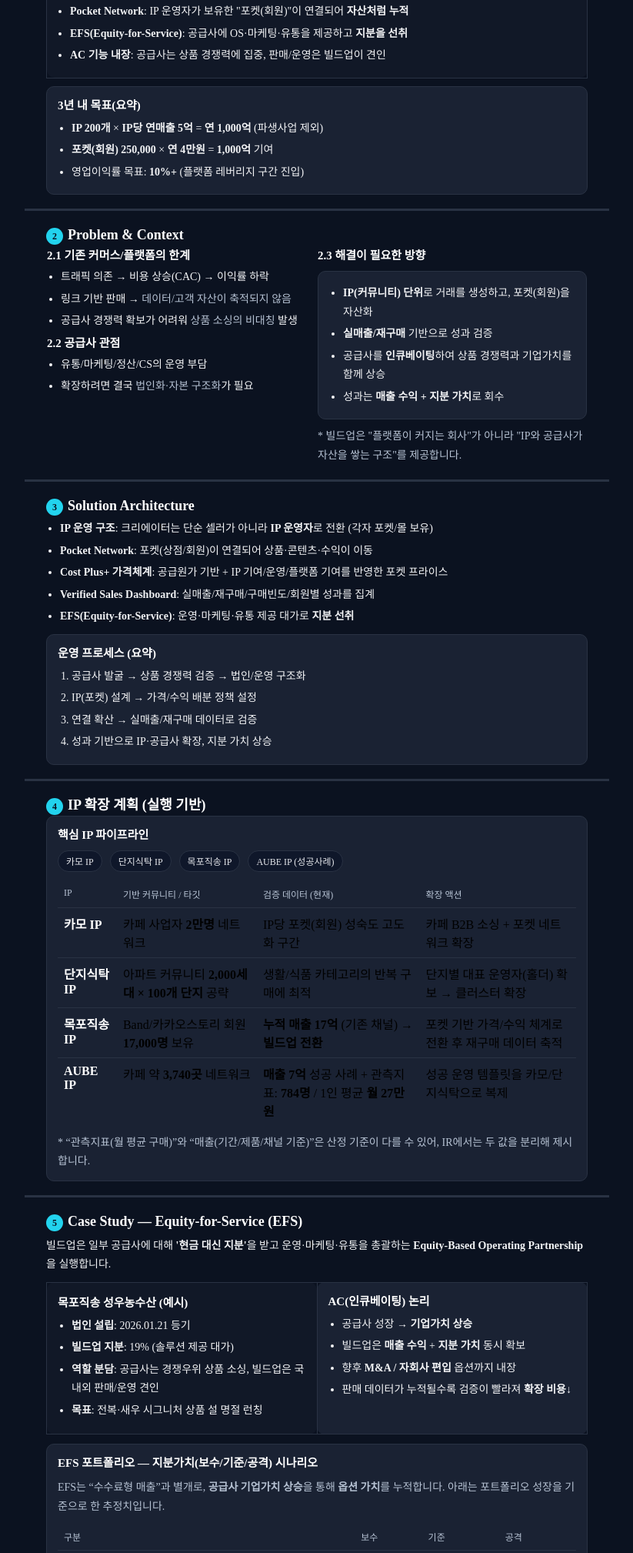
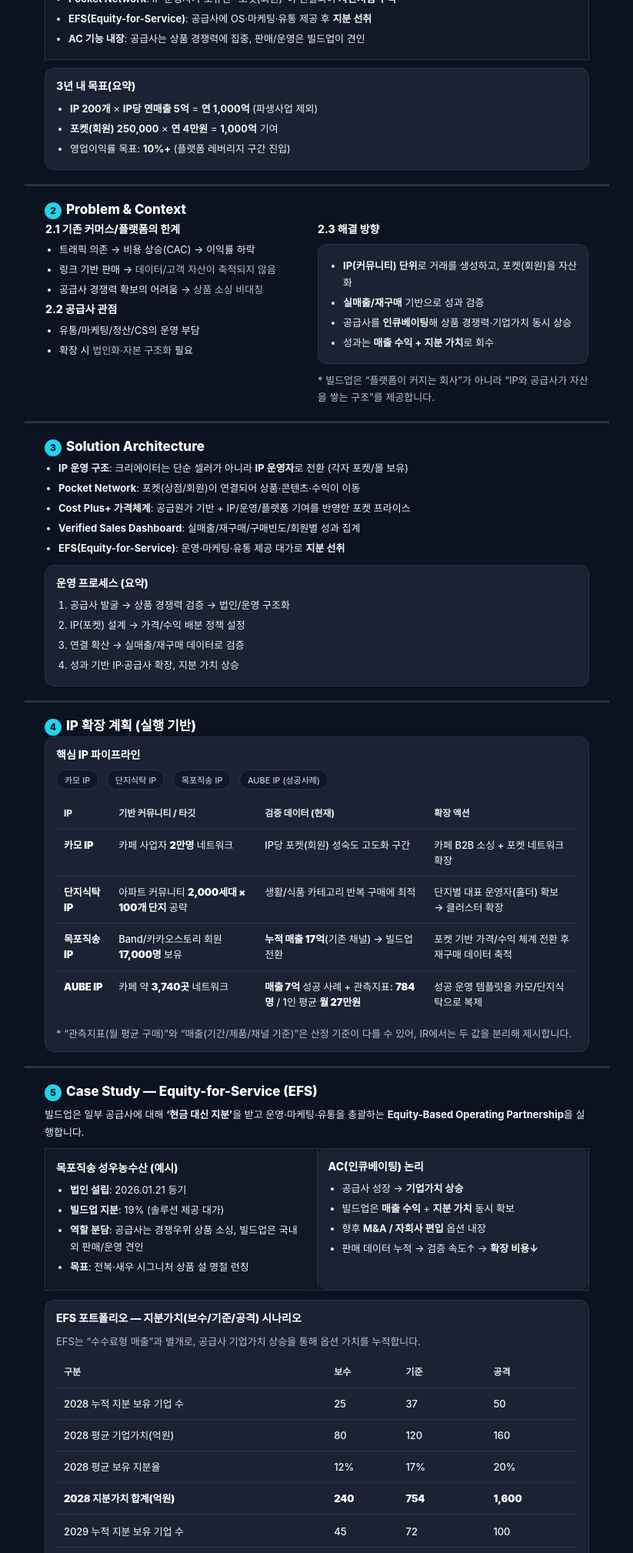
Before and after one commit to Buildeup/buildeup4_ir, a plain HTML site: page index.html in a window 1280 px wide. Shown: the part 387-2405 px from the top of the page at 77% size, without its empty margins (228-1051 px from the left). Drawn offline with Linux system fonts and the light colour scheme.

Commit message:
Update index.html

```diff
--- a/index.html
+++ b/index.html
@@ -3,35 +3,82 @@
 <head>
   <meta charset="utf-8">
   <meta name="viewport" content="width=device-width,initial-scale=1">
-  <title>빌드업 4.0 — IP Commerce Infrastructure & Equity-for-Service IR (Stibee Dark v3.2)</title>
+  <title>빌드업 4.0 — IP Commerce Infrastructure & Equity-for-Service IR (Stibee Dark v3.3)</title>
   <style>
-    body{margin:0;padding:0;background:#0b1220;-webkit-text-size-adjust:100%;-ms-text-size-adjust:100%}
+    /* ===== Base (dark, email-safe) ===== */
+    body{
+      margin:0;padding:0;background:#0b1220;
+      -webkit-text-size-adjust:100%;-ms-text-size-adjust:100%;
+      color:#f3f4f6;
+      font-family:-apple-system,BlinkMacSystemFont,"Segoe UI",Roboto,"Noto Sans KR","Apple SD Gothic Neo","Malgun Gothic",Arial,sans-serif;
+    }
     table{border-collapse:collapse;border-spacing:0}
     img{border:0;display:block;line-height:0}
     a{color:#22d3ee;text-decoration:none}
-    .h1{font-size:26px;line-height:1.35;font-weight:700;color:#ffffff}
-    .h2{font-size:18px;line-height:1.5;font-weight:700;color:#ffffff}
-    .h3{font-size:15px;line-height:1.6;font-weight:700;color:#ffffff}
-    .txt{font-size:14px;line-height:1.75;color:#f3f4f6}
+
+    /* ===== Type ===== */
+    .h1{font-size:24px;line-height:1.35;font-weight:800;color:#ffffff}
+    .h2{font-size:17px;line-height:1.5;font-weight:800;color:#ffffff}
+    .h3{font-size:14px;line-height:1.6;font-weight:800;color:#ffffff}
+    .txt{font-size:13px;line-height:1.7;color:#f3f4f6}
     .muted{color:#b6c2d3}
-    .container{max-width:760px;background:#0b1220;border-radius:10px;overflow:hidden}
-    .section{padding:18px 28px}
+
+    /* ===== Layout / Components ===== */
+    .container{max-width:760px;background:#0b1220;border-radius:12px;overflow:hidden}
+    .section{padding:18px 26px}
     .hr{height:1px;background:#293243}
     .tag{display:inline-block;font-size:11px;color:#22d3ee;border:1px solid #22d3ee;padding:4px 8px;border-radius:999px}
-    .kpi{border:1px solid #293243;border-radius:10px;padding:12px;background:#111827}
-    .box{border:1px solid #293243;border-radius:10px;background:#1a2233}
-    .num{display:inline-block;width:22px;height:22px;line-height:22px;text-align:center;border-radius:999px;background:#22d3ee;color:#0b1220;font-size:12px;font-weight:700;margin-right:6px}
+    .kpi{border:1px solid #293243;border-radius:12px;padding:12px;background:#111827;color:#f3f4f6}
+    .box{border:1px solid #293243;border-radius:12px;background:#1a2233;color:#f3f4f6}
+    .num{display:inline-block;width:22px;height:22px;line-height:22px;text-align:center;border-radius:999px;background:#22d3ee;color:#0b1220;font-size:12px;font-weight:800;margin-right:6px}
     .grid2 td{vertical-align:top;width:50%}
     .list{margin:0 0 0 18px;padding:0}
     .list li{margin:4px 0}
     .chip{display:inline-block;padding:8px 12px;border-radius:999px;border:1px solid #22d3ee;color:#22d3ee;font-size:13px}
     .badge{display:inline-block;font-size:12px;padding:3px 8px;border-radius:8px;border:1px solid #293243;background:#0f172a;color:#e5e7eb;margin-right:6px}
+
+    /* ===== Chips (IP tags) ===== */
+    .pill{
+      display:inline-block;
+      font-size:11px;
+      padding:4px 10px;
+      border-radius:999px;
+      border:1px solid #293243;
+      background:#0f172a;
+      color:#e5e7eb;
+      margin-right:6px;
+      margin-bottom:6px;
+    }
+
+    /* ===== Tables (fix: always readable, smaller) ===== */
     .t{border-collapse:collapse;width:100%}
-    .t td{padding:8px;border-bottom:1px solid #293243;vertical-align:top}
-    .t .th{color:#b6c2d3;font-size:12px}
-    .t .strong{font-weight:700;color:#ffffff}
+    .t td,.t th{
+      padding:10px 10px;
+      border-bottom:1px solid #293243;
+      vertical-align:top;
+      color:#f3f4f6;
+      font-size:13px;
+      line-height:1.55;
+      font-weight:500;
+      letter-spacing:-0.1px;
+    }
+    .t th{
+      color:#e5e7eb;
+      font-size:12px;
+      font-weight:800;
+    }
+    .t .th{color:#e5e7eb;font-size:12px;font-weight:800}
+    .t .strong{font-weight:900;color:#ffffff;font-size:13px}
     .t .last td{border-bottom:0}
-    .pill{display:inline-block;font-size:12px;padding:4px 10px;border-radius:999px;border:1px solid #293243;background:#0f172a;color:#e5e7eb;margin-right:6px;margin-bottom:6px}
+
+    /* ===== Appendix (light) ===== */
+    .appendix{
+      background:#f8fafc;
+      color:#111827;
+      padding:18px 26px;
+    }
+    .appendix p{margin:0;font-size:13px;line-height:1.7;color:#111827}
+    .appendix .foot{margin:10px 0 0;font-size:12px;color:#4b5563}
   </style>
 </head>
 <body>
@@ -42,7 +89,7 @@
 
           <!-- Cover -->
           <tr>
-            <td style="padding:26px 28px 22px;">
+            <td style="padding:26px 26px 20px;">
               <div class="tag">INVESTOR / PARTNER REPORT</div>
               <div style="height:8px"></div>
               <div class="h1" style="margin:0 0 8px">빌드업 4.0 — IP 커머스 인프라 & 공급사 인큐베이팅(AC) 엔진</div>
@@ -61,7 +108,7 @@
             <td class="section">
               <div class="h2"><span class="num">1</span>Executive Summary</div>
               <p class="txt" style="margin:8px 0 10px">
-                빌드업 4.0은 <strong>'콘텐츠/커뮤니티(IP)'를 거래 엔진으로 바꾸는 커머스 운영 OS</strong>입니다.
+                빌드업 4.0은 <strong>‘콘텐츠/커뮤니티(IP)’를 거래 엔진으로 바꾸는 커머스 운영 OS</strong>입니다.
                 단순 판매 대행이 아니라, <strong>IP 운영(포켓)</strong>과 <strong>공급사 인큐베이팅</strong>을 결합해
                 <strong>매출 수익 + 지분 수익</strong>을 동시에 회수합니다.
               </p>
@@ -72,8 +119,8 @@
                     <div class="h3">핵심 가치 제안 (VC 관점)</div>
                     <ul class="list txt">
                       <li><strong>Verified Sales</strong>: 체험·추천이 아닌 <strong>실매출/재구매 데이터</strong>로 검증되는 성장</li>
-                      <li><strong>Pocket Network</strong>: IP 운영자가 보유한 "포켓(회원)"이 연결되어 <strong>자산처럼 누적</strong></li>
-                      <li><strong>EFS(Equity-for-Service)</strong>: 공급사에 OS·마케팅·유통을 제공하고 <strong>지분을 선취</strong></li>
+                      <li><strong>Pocket Network</strong>: IP 운영자가 보유한 “포켓(회원)”이 연결되어 <strong>자산처럼 누적</strong></li>
+                      <li><strong>EFS(Equity-for-Service)</strong>: 공급사에 OS·마케팅·유통 제공 후 <strong>지분 선취</strong></li>
                       <li><strong>AC 기능 내장</strong>: 공급사는 상품 경쟁력에 집중, 판매/운영은 빌드업이 견인</li>
                     </ul>
                   </td>
@@ -103,28 +150,28 @@
                     <ul class="list">
                       <li>트래픽 의존 → 비용 상승(CAC) → 이익률 하락</li>
                       <li>링크 기반 판매 → <span class="muted">데이터/고객 자산이 축적되지 않음</span></li>
-                      <li>공급사 경쟁력 확보가 어려워 <span class="muted">상품 소싱의 비대칭</span> 발생</li>
+                      <li>공급사 경쟁력 확보의 어려움 → <span class="muted">상품 소싱 비대칭</span></li>
                     </ul>
 
                     <div class="h3">2.2 공급사 관점</div>
                     <ul class="list">
                       <li>유통/마케팅/정산/CS의 운영 부담</li>
-                      <li>확장하려면 결국 <span class="muted">법인화·자본 구조화</span>가 필요</li>
+                      <li>확장 시 <span class="muted">법인화·자본 구조화</span> 필요</li>
                     </ul>
                   </td>
                   <td class="txt">
-                    <div class="h3">2.3 해결이 필요한 방향</div>
+                    <div class="h3">2.3 해결 방향</div>
                     <div class="box" style="padding:12px 14px;margin-top:8px">
                       <ul class="list">
                         <li><strong>IP(커뮤니티) 단위</strong>로 거래를 생성하고, 포켓(회원)을 자산화</li>
                         <li><strong>실매출/재구매</strong> 기반으로 성과 검증</li>
-                        <li>공급사를 <strong>인큐베이팅</strong>하여 상품 경쟁력과 기업가치를 함께 상승</li>
+                        <li>공급사를 <strong>인큐베이팅</strong>해 상품 경쟁력·기업가치 동시 상승</li>
                         <li>성과는 <strong>매출 수익 + 지분 가치</strong>로 회수</li>
                       </ul>
                     </div>
 
                     <p class="txt muted" style="margin:10px 0 0">
-                      * 빌드업은 "플랫폼이 커지는 회사"가 아니라 "IP와 공급사가 자산을 쌓는 구조"를 제공합니다.
+                      * 빌드업은 “플랫폼이 커지는 회사”가 아니라 “IP와 공급사가 자산을 쌓는 구조”를 제공합니다.
                     </p>
                   </td>
                 </tr>
@@ -140,8 +187,8 @@
               <ul class="list txt">
                 <li><strong>IP 운영 구조</strong>: 크리에이터는 단순 셀러가 아니라 <strong>IP 운영자</strong>로 전환 (각자 포켓/몰 보유)</li>
                 <li><strong>Pocket Network</strong>: 포켓(상점/회원)이 연결되어 상품·콘텐츠·수익이 이동</li>
-                <li><strong>Cost Plus+ 가격체계</strong>: 공급원가 기반 + IP 기여/운영/플랫폼 기여를 반영한 포켓 프라이스</li>
-                <li><strong>Verified Sales Dashboard</strong>: 실매출/재구매/구매빈도/회원별 성과를 집계</li>
+                <li><strong>Cost Plus+ 가격체계</strong>: 공급원가 기반 + IP/운영/플랫폼 기여를 반영한 포켓 프라이스</li>
+                <li><strong>Verified Sales Dashboard</strong>: 실매출/재구매/구매빈도/회원별 성과 집계</li>
                 <li><strong>EFS(Equity-for-Service)</strong>: 운영·마케팅·유통 제공 대가로 <strong>지분 선취</strong></li>
               </ul>
 
@@ -151,14 +198,14 @@
                   <li>공급사 발굴 → 상품 경쟁력 검증 → 법인/운영 구조화</li>
                   <li>IP(포켓) 설계 → 가격/수익 배분 정책 설정</li>
                   <li>연결 확산 → 실매출/재구매 데이터로 검증</li>
-                  <li>성과 기반으로 IP·공급사 확장, 지분 가치 상승</li>
+                  <li>성과 기반 IP·공급사 확장, 지분 가치 상승</li>
                 </ol>
               </div>
             </td>
           </tr>
           <tr><td class="hr"></td></tr>
 
-          <!-- NEW: IP Expansion Plan -->
+          <!-- IP Expansion Plan -->
           <tr>
             <td class="section">
               <div class="h2"><span class="num">4</span>IP 확장 계획 (실행 기반)</div>
@@ -175,37 +222,37 @@
 
                 <table role="presentation" class="t">
                   <tr>
-                    <td class="th">IP</td>
-                    <td class="th">기반 커뮤니티 / 타깃</td>
-                    <td class="th">검증 데이터 (현재)</td>
-                    <td class="th">확장 액션</td>
+                    <th align="left">IP</th>
+                    <th align="left">기반 커뮤니티 / 타깃</th>
+                    <th align="left">검증 데이터 (현재)</th>
+                    <th align="left">확장 액션</th>
                   </tr>
 
                   <tr>
                     <td class="strong">카모 IP</td>
-                    <td>카페 사업자 <strong>2만명</strong> 네트워크</td>
+                    <td>카페 사업자 <span class="strong">2만명</span> 네트워크</td>
                     <td>IP당 포켓(회원) 성숙도 고도화 구간</td>
                     <td>카페 B2B 소싱 + 포켓 네트워크 확장</td>
                   </tr>
 
                   <tr>
                     <td class="strong">단지식탁 IP</td>
-                    <td>아파트 커뮤니티 <strong>2,000세대 × 100개 단지</strong> 공략</td>
-                    <td>생활/식품 카테고리의 반복 구매에 최적</td>
+                    <td>아파트 커뮤니티 <span class="strong">2,000세대 × 100개 단지</span> 공략</td>
+                    <td>생활/식품 카테고리 반복 구매에 최적</td>
                     <td>단지별 대표 운영자(홀더) 확보 → 클러스터 확장</td>
                   </tr>
 
                   <tr>
                     <td class="strong">목포직송 IP</td>
-                    <td>Band/카카오스토리 회원 <strong>17,000명</strong> 보유</td>
-                    <td><strong>누적 매출 17억</strong> (기존 채널) → <strong>빌드업 전환</strong></td>
-                    <td>포켓 기반 가격/수익 체계로 전환 후 재구매 데이터 축적</td>
+                    <td>Band/카카오스토리 회원 <span class="strong">17,000명</span> 보유</td>
+                    <td><span class="strong">누적 매출 17억</span>(기존 채널) → 빌드업 전환</td>
+                    <td>포켓 기반 가격/수익 체계 전환 후 재구매 데이터 축적</td>
                   </tr>
 
                   <tr class="last">
                     <td class="strong">AUBE IP</td>
-                    <td>카페 약 <strong>3,740곳</strong> 네트워크</td>
-                    <td><strong>매출 7억</strong> 성공 사례 + 관측지표: <strong>784명</strong> / 1인 평균 <strong>월 27만원</strong></td>
+                    <td>카페 약 <span class="strong">3,740곳</span> 네트워크</td>
+                    <td><span class="strong">매출 7억</span> 성공 사례 + 관측지표: <span class="strong">784명</span> / 1인 평균 <span class="strong">월 27만원</span></td>
                     <td>성공 운영 템플릿을 카모/단지식탁으로 복제</td>
                   </tr>
                 </table>
@@ -219,12 +266,12 @@
 
           <tr><td class="hr"></td></tr>
 
-          <!-- Case Study: Equity-for-Service -->
+          <!-- EFS Case Study -->
           <tr>
             <td class="section">
               <div class="h2"><span class="num">5</span>Case Study — Equity-for-Service (EFS)</div>
               <p class="txt" style="margin:6px 0 10px">
-                빌드업은 일부 공급사에 대해 <strong>'현금 대신 지분'</strong>을 받고 운영·마케팅·유통을 총괄하는
+                빌드업은 일부 공급사에 대해 <strong>‘현금 대신 지분’</strong>을 받고 운영·마케팅·유통을 총괄하는
                 <strong>Equity-Based Operating Partnership</strong>을 실행합니다.
               </p>
 
@@ -244,27 +291,25 @@
                     <ul class="list txt">
                       <li>공급사 성장 → <strong>기업가치 상승</strong></li>
                       <li>빌드업은 <strong>매출 수익</strong> + <strong>지분 가치</strong> 동시 확보</li>
-                      <li>향후 <strong>M&A / 자회사 편입</strong> 옵션까지 내장</li>
-                      <li>판매 데이터가 누적될수록 검증이 빨라져 <strong>확장 비용↓</strong></li>
+                      <li>향후 <strong>M&A / 자회사 편입</strong> 옵션 내장</li>
+                      <li>판매 데이터 누적 → 검증 속도↑ → <strong>확장 비용↓</strong></li>
                     </ul>
                   </td>
                 </tr>
               </table>
 
-              <!-- UPDATED: 3-column scenarios -->
               <div class="box" style="padding:12px 14px;margin-top:12px">
                 <div class="h3" style="margin:0 0 8px">EFS 포트폴리오 — 지분가치(보수/기준/공격) 시나리오</div>
                 <p class="txt muted" style="margin:0 0 10px">
-                  EFS는 “수수료형 매출”과 별개로, <strong>공급사 기업가치 상승</strong>을 통해 <strong>옵션 가치</strong>를 누적합니다.
-                  아래는 포트폴리오 성장을 기준으로 한 추정치입니다.
+                  EFS는 “수수료형 매출”과 별개로, 공급사 기업가치 상승을 통해 옵션 가치를 누적합니다.
                 </p>
 
                 <table role="presentation" class="t">
                   <tr>
-                    <td class="th">구분</td>
-                    <td class="th">보수</td>
-                    <td class="th">기준</td>
-                    <td class="th">공격</td>
+                    <th align="left">구분</th>
+                    <th align="left">보수</th>
+                    <th align="left">기준</th>
+                    <th align="left">공격</th>
                   </tr>
 
                   <tr>
@@ -319,32 +364,25 @@
                 </table>
 
                 <div style="height:10px"></div>
-
-                <!-- UPDATED: one-liner for IR committee -->
                 <div class="kpi" style="margin-top:10px">
                   <div class="h3" style="margin:0 0 6px">IR 심의용 한 줄(회수 논리)</div>
                   <p class="txt" style="margin:0">
-                    <strong>빌드업은 ‘거래 수수료’로 현금흐름을 만들고, EFS 포트폴리오를 ‘지분 가치’로 키워
-                    M&A/지분매각/IPO 트랙에서 다중 회수(dual return)를 실행하는 커머스 기반 AC입니다.</strong>
+                    <strong>빌드업은 ‘거래 수수료’로 현금흐름을 만들고, EFS 포트폴리오를 ‘지분 가치’로 키워 M&A/지분매각/IPO 트랙에서 다중 회수(dual return)를 실행하는 커머스 기반 AC입니다.</strong>
                   </p>
                 </div>
 
                 <div style="height:10px"></div>
                 <div class="h3" style="margin:0 0 6px">회수 시나리오 (예시)</div>
                 <ul class="list txt">
-                  <li><strong>M&A</strong>: 성장·검증된 공급사를 빌드업 자회사로 편입하여 밸류체인 내재화</li>
-                  <li><strong>지분 매각</strong>: 기업가치 상승 구간에서 전략적 투자자/재무적 투자자에게 일부 회수</li>
-                  <li><strong>IPO/프로젝트 파이낸싱</strong>: 카테고리 리더 공급사의 상장·금융 구조화 트랙 지원</li>
+                  <li><strong>M&A</strong>: 성장·검증된 공급사를 빌드업 자회사로 편입(밸류체인 내재화)</li>
+                  <li><strong>지분 매각</strong>: 기업가치 상승 구간에서 전략적/재무적 투자자에게 일부 회수</li>
+                  <li><strong>IPO/프로젝트 파이낸싱</strong>: 카테고리 리더 공급사의 상장·금융 구조화 트랙</li>
                 </ul>
 
                 <p class="txt muted" style="margin:10px 0 0">
                   * 추정치이며, 계약 구조·평가 방식·회수 시점에 따라 변동 가능합니다.
                 </p>
               </div>
-
-              <p class="txt muted" style="margin:10px 0 0">
-                * 위 수치는 '모델 설명을 위한 구조 요약'이며, 세부 계약 조건은 케이스별로 상이할 수 있습니다.
-              </p>
             </td>
           </tr>
           <tr><td class="hr"></td></tr>
@@ -359,8 +397,8 @@
                     <div class="h3">6.1 시장 동향</div>
                     <ul class="list">
                       <li>크리에이터의 진화: 광고자 → 셀러 → <strong>IP 운영자</strong></li>
-                      <li>플랫폼 종속에서 벗어나 "자산을 쌓는 구조"로 이동</li>
-                      <li>AI 자동화로 1인 1몰 운영의 비용이 급격히 하락</li>
+                      <li>플랫폼 종속에서 벗어나 “자산을 쌓는 구조”로 이동</li>
+                      <li>AI 자동화로 1인 1몰 운영 비용이 급격히 하락</li>
                     </ul>
                   </td>
                   <td class="txt">
@@ -413,8 +451,8 @@
               <div class="h2"><span class="num">8</span>Roadmap & Milestones</div>
               <ol class="list txt" style="margin-left:18px">
                 <li><strong>Phase 1 (0~3개월)</strong>: 핵심 IP 운영자 확보, 표준 온보딩/가격정책 템플릿화</li>
-                <li><strong>Phase 2 (4~12개월)</strong>: IP 클러스터 확장(푸드·뷰티 등), 공급사 인큐베이팅 파이프라인 구축</li>
-                <li><strong>Phase 3 (13~24개월)</strong>: IP 200개 목표 트랙 진입, 해외(일본/몽골/필리핀 등) PoC</li>
+                <li><strong>Phase 2 (4~12개월)</strong>: IP 클러스터 확장, 공급사 인큐베이팅 파이프라인 구축</li>
+                <li><strong>Phase 3 (13~24개월)</strong>: IP 200개 목표 트랙, 해외(일본/몽골/필리핀 등) PoC</li>
               </ol>
             </td>
           </tr>
@@ -469,7 +507,7 @@
               <div class="box" style="padding:12px 14px;margin-top:10px">
                 <div class="h3" style="margin:0 0 6px">해외 확장 (2027~)</div>
                 <ul class="list txt">
-                  <li>빌드업 제펜 / 몽골 / 필리핀 등: 각국 인구의 상위 5%가 누리는 <strong>커머스 기반 소셜 클럽</strong> 모델</li>
+                  <li>빌드업 제펜 / 몽골 / 필리핀 등: 각국 인구 상위 5%가 누리는 <strong>커머스 기반 소셜 클럽</strong> 모델</li>
                   <li>시스템은 유지, 언어/카테고리/파트너만 로컬라이징</li>
                 </ul>
               </div>
@@ -496,25 +534,20 @@
               <div class="h2"><span class="num">12</span>운영중 예시</div>
               <p class="txt" style="margin:6px 0 10px">아래 링크는 운영중인 빌드업 몰 중 하나의 예시입니다.</p>
               <a class="chip" href="https://market.buildeup.com" target="_blank" rel="noopener">https://market.buildeup.com</a>
-              <div style="height:10px"></div>
-              <p class="txt muted" style="margin:0">
-                * VC 미팅 시 “회원별 매출/재구매/구매빈도 대시보드” 캡처를 함께 첨부하면 설득력이 극대화됩니다.
-              </p>
             </td>
           </tr>
 
           <!-- Appendix -->
           <tr>
-            <td class="section" bgcolor="#f8fafc" style="background:#f8fafc;color:#111827">
-              <div style="font-size:15px;font-weight:700;margin:0 0 6px">Appendix — 핵심 메시지</div>
-              <p style="margin:0;font-size:14px;line-height:1.7;color:#111827">
+            <td class="appendix">
+              <div style="font-size:14px;font-weight:800;margin:0 0 6px">Appendix — 핵심 메시지</div>
+              <p>
                 빌드업은 <strong>IP 운영자(포켓)</strong>와 <strong>공급사 인큐베이팅</strong>을 결합해
-                "매출 수익 + 지분 수익"을 동시에 회수하는 <strong>커머스 인프라</strong>입니다.
+                “매출 수익 + 지분 수익”을 동시에 회수하는 <strong>커머스 인프라</strong>입니다.
                 확장의 단위는 트래픽이 아니라 <strong>IP 수 × 포켓(회원) 수</strong>이며,
                 실매출/재구매 데이터로 성장의 재현성을 증명합니다.
               </p>
-              <div style="height:10px"></div>
-              <p style="margin:0;font-size:12px;color:#4b5563">© 2026 Buildeup • <a href="mailto:info@buildeup.com" style="color:#0b6bcb">info@buildeup.com</a></p>
+              <p class="foot">© 2026 Buildeup • <a href="mailto:info@buildeup.com" style="color:#0b6bcb">info@buildeup.com</a></p>
             </td>
           </tr>
 
```
